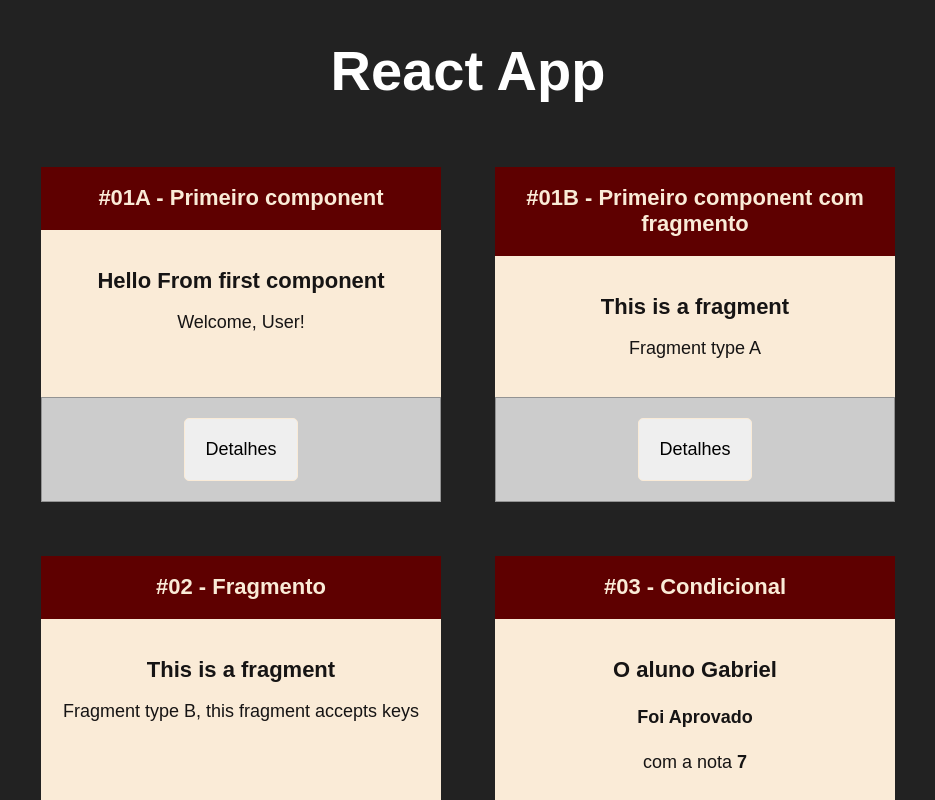
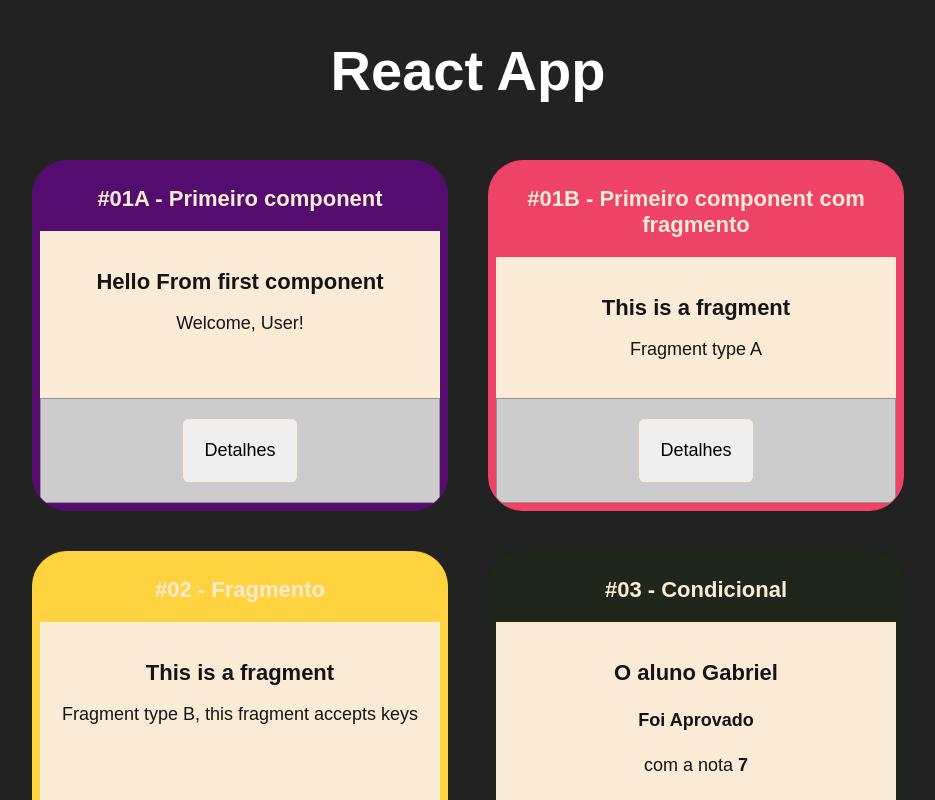
Before and after one commit to ALESSANDROLMENEZES/react-introduction, a React (Create React App) app: page / in a window 1280 px wide. Shown: the top 800 px of the page, without its empty margins (172-1107 px from the left). Built offline with nearby package versions, Linux system fonts and the light colour scheme.

Commit message:
Including style by props

```diff
--- a/src/App.jsx
+++ b/src/App.jsx
@@ -13,23 +13,23 @@ export default () => (
   <>
     <h1>React App</h1>
     <div className="Cards">
-      <Card title="#01A - Primeiro component">
+      <Card title="#01A - Primeiro component" color="#540d6e">
         <First />
       </Card>
 
-      <Card title="#01B - Primeiro component com fragmento">
+      <Card title="#01B - Primeiro component com fragmento" color="#ee4266">
         <FragmentA />
       </Card>
 
-      <Card title="#02 - Fragmento">
+      <Card title="#02 - Fragmento" color="#ffd23f">
         <FragmentB />
       </Card>
 
-      <Card title="#03 - Condicional">
+      <Card title="#03 - Condicional" color="#1f271b">
         <Third nota={7} name="Gabriel" />
       </Card>
 
-      <Card title="#04 - Props">
+      <Card title="#04 - Props" color="#a81031">
           <Secound
         title="This is a title"
         subtitle="This is a subtitle from origin"
--- a/src/components/layout/Card.css
+++ b/src/components/layout/Card.css
@@ -10,10 +10,11 @@ body{
     min-width: 400px;
     max-width: 400px;
     overflow: hidden;
+    border-radius: 35px;
+    border: 1px solid;
 }
 
 .Card .Header{
-    background-color: rgb(94, 0, 0);
     color: antiquewhite;
     display: flex;
     justify-content: center;
--- a/src/components/layout/Card.jsx
+++ b/src/components/layout/Card.jsx
@@ -1,10 +1,15 @@
 import React from 'react';
 import './Card.css';
 
-export default props => (
+export default props => {
+    let CardStyle = {
+        backgroundColor: props.color || 'rgb(94, 0, 0)',
+        borderColor:props.color || 'rgb(94, 0, 0)'
+    };
+    return (
         /* jshint ignore:start */
-    <div className="Card">
-        <div className="Header">
+        <div className="Card" style={CardStyle}>
+            <div className="Header" style={CardStyle}>
                 <h2>{props.title}</h2>
             </div>
             <div className="Body">
@@ -16,3 +21,4 @@ export default props => (
         </div>
         /* jshint ignore:end */
     );
+};
```
Lines whose indentation alone changed are shown as unchanged.
